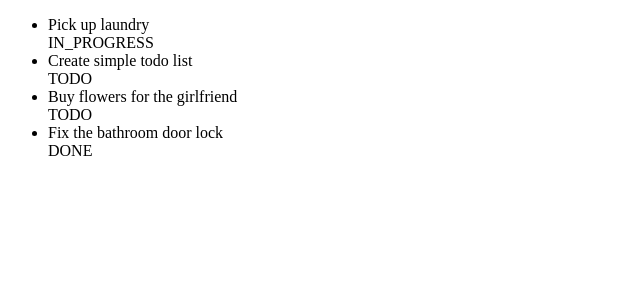
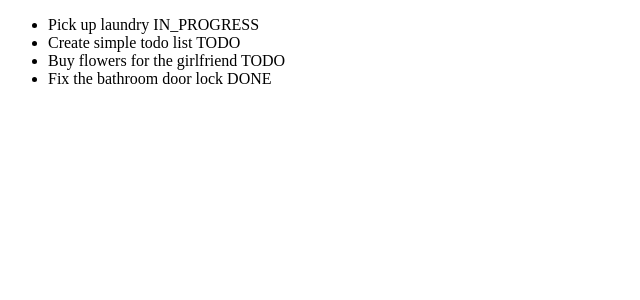
Before and after one commit to VChecherynda/todo-redux-test, a React app: page / in a window 1280 px wide. Shown: the top 300 px of the page, without its empty margins (0-640 px from the left). Built offline with nearby package versions, Linux system fonts and the light colour scheme; the HTML template or start-up script is replaced by a standard one.

Commit message:
Delete divs

```diff
--- a/src/entities/issue/ui/issueItem/issueItem.tsx
+++ b/src/entities/issue/ui/issueItem/issueItem.tsx
@@ -15,8 +15,7 @@ export function IssueItem({ id, summary, loading, status, onClick }: IssueItemPr
         <Stack id={id} direction="horizontal" gap={3} onClick={onClick}>
             {loading ? 'Loading...' : (
                 <>
-                    <div>{summary}</div>
-                    <div>{status}</div>
+                   {`${summary} ${status}`}
                 </>
             )}
         </Stack>
```
